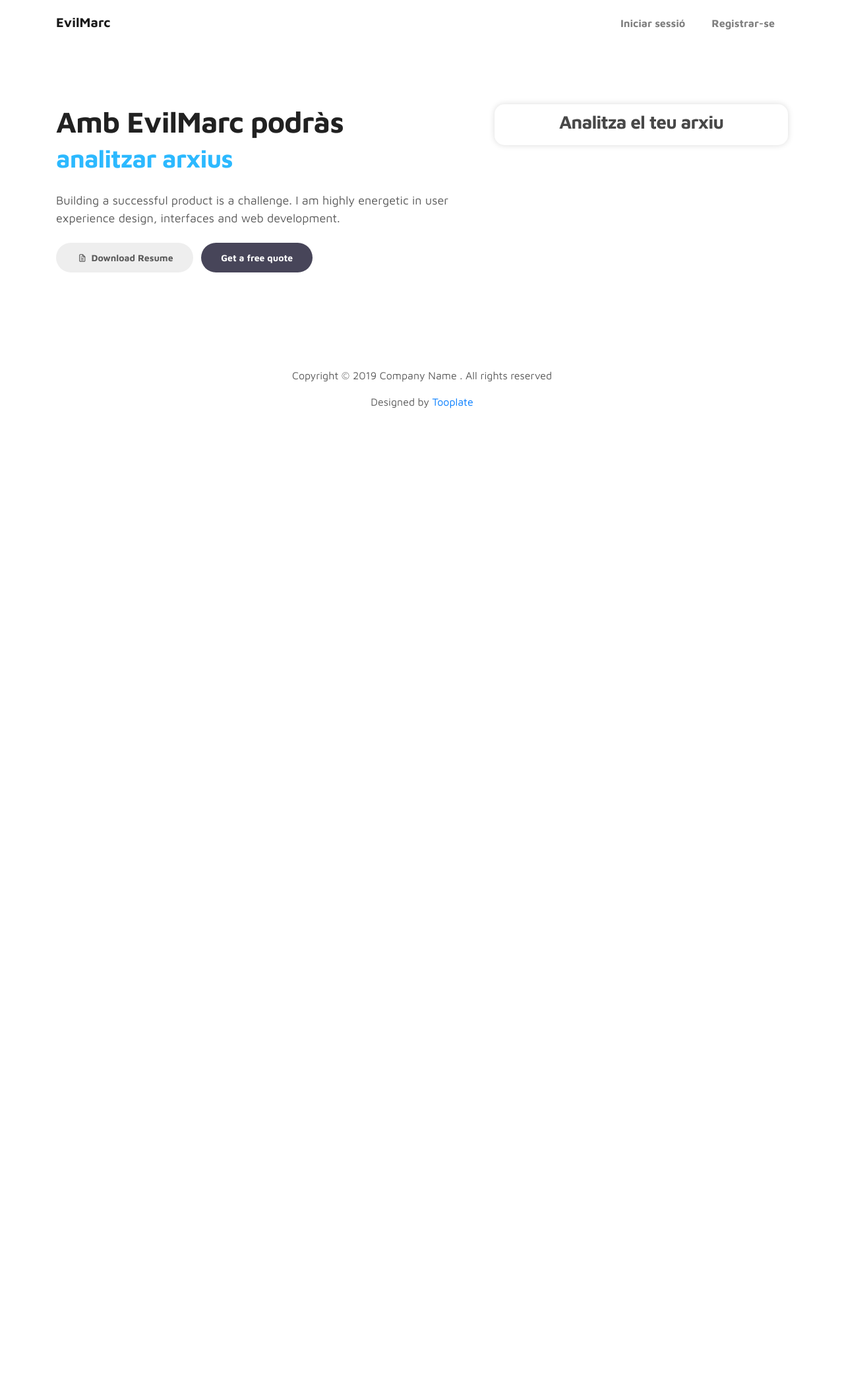
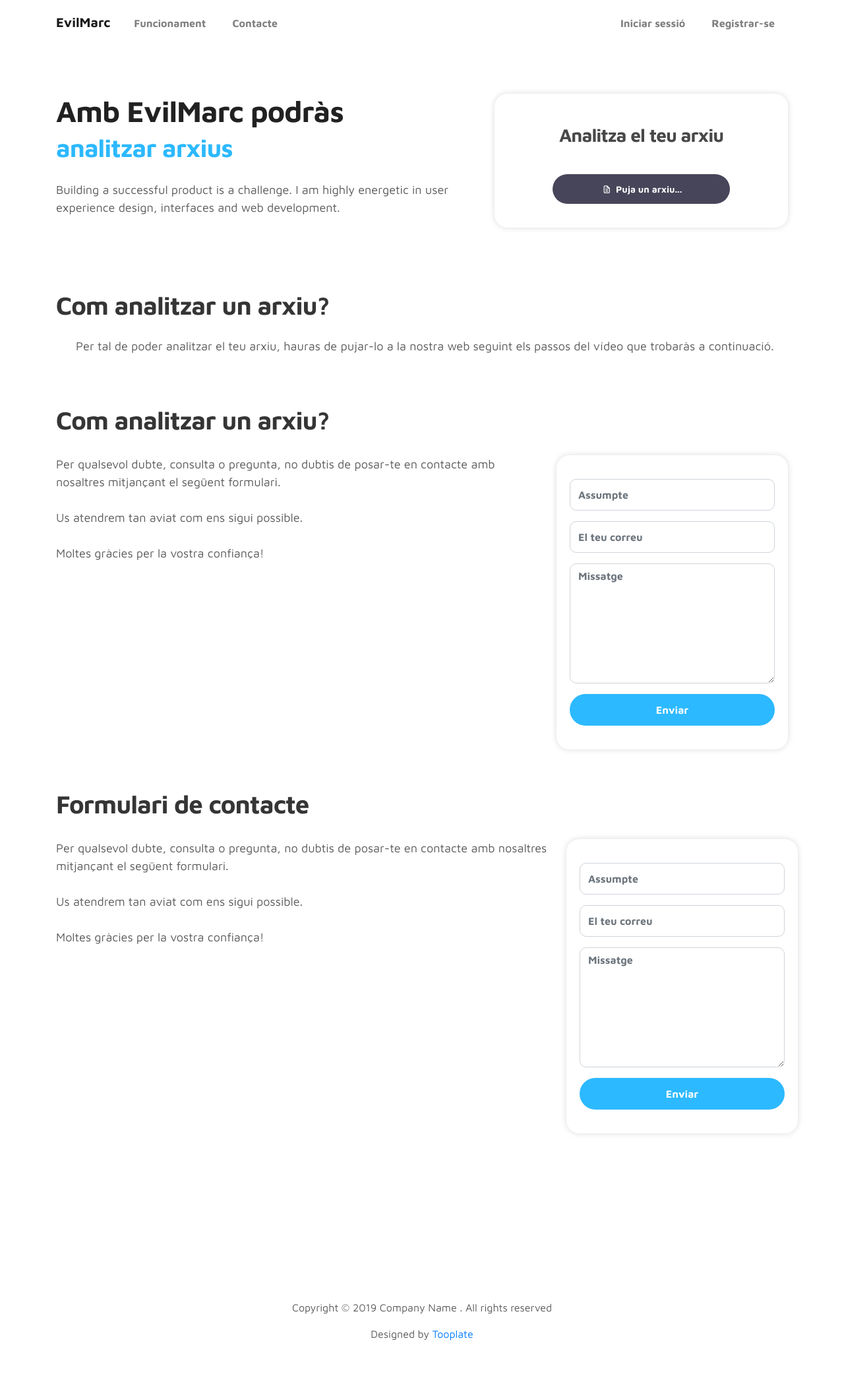
Before and after one commit to mxntse3exe/EvilMarc, a PHP site: page /plantilla.html in a window 1280 px wide. Shown: the whole page at 66% size. Before the commit the page ends 619 px from the top, so only its background shows below. Run offline with PHP 8.4, Linux system fonts and the light colour scheme.

Commit message:
canvis web

```diff
--- a/Plantilla_base/2115_marvel/css/tooplate-style.css
+++ b/Plantilla_base/2115_marvel/css/tooplate-style.css
@@ -14,7 +12,7 @@
 }
 
 .full-screen {
-  padding: 4rem 0;
+  padding: 3rem 0;
 }
 
 .small-text {
@@ -470,14 +324,22 @@
     position: relative;
     bottom: 50px;
   }
+  .text_funcionament {
+    margin-left: 30px;
+  }
 }
+
+@media (max-width: 1270px) {
+  .text_funcionament {
+    margin-left: 30px;
+  }
+}
+
+
 @media (max-width: 991px) {
   .full-screen {
     padding-bottom: 4rem;
-  }
-
-  .color-mode {
-    display: none;
+    padding-top: 2rem;
   }
 
   .about-image {
@@ -567,22 +443,63 @@
     display: inline-block;
     vertical-align: top;
   }
+
+  .text_funcionament {
+    margin-left: 0px;
+  }
+  .funcionament_contents {
+    flex-direction: column-reverse;
+  }
+
 }
 
 
 
-
+.seccio_index {
+  margin-left: 15px;
+  margin-bottom: 60px;
+}
 .pujar_arxius_index {
   background-color: #ffffff;
-  border-radius: 15px;
+  border-radius: 20px;
   box-shadow: 0px 0px 10px rgb(219, 219, 219);
   justify-content: center;
   display: flex;
   align-content: center;
   flex-wrap: wrap;
   margin-top: 24px;
+  height: 90%;
+  flex-direction: column;
 }
-
 .text_analitzar {
   padding: 10px;
 }
+
+
+
+.funcionament_contents {
+  display: flex;
+  margin-top: 25px;
+}
+.text_funcionament {
+  margin-right: 15px;
+}
+.video_funcionament {
+  width: auto;
+}
+
+
+.contact_contents {
+  width: 100%;
+  display: flex;
+  margin-top: 30px;
+
+}
+.contact_formulari {
+  background-color: #ffffff;
+  border-radius: 20px;
+  box-shadow: 0px 0px 10px rgb(219, 219, 219);
+  padding: 20px;
+  width: max-content;
+  display: flex;
+}
--- a/Plantilla_base/2115_marvel/plantilla.html
+++ b/Plantilla_base/2115_marvel/plantilla.html
@@ -1,5 +1,6 @@
 <!doctype html>
 <html lang="en">
+
 <head>
     <meta charset="utf-8">
     <meta name="viewport" content="width=device-width, initial-scale=1, shrink-to-fit=no">
@@ -16,23 +17,25 @@
     <!-- MAIN STYLE -->
     <link rel="stylesheet" href="css/tooplate-style.css">
 
-<!--
+</head>
 
-Tooplate 2115 Marvel
-
-https://www.tooplate.com/view/2115-marvel
-
--->
-  </head>
 <body>
 
     <!-- MENU -->
     <nav class="navbar navbar-expand-sm navbar-light">
         <div class="container">
-            <a class="navbar-brand" href="index.html"> EvilMarc</a>
+            <a class="navbar-brand" href="plantilla.html"> EvilMarc</a>
 
-            <button class="navbar-toggler" type="button" data-toggle="collapse" data-target="#navbarNav" aria-controls="navbarNav" aria-expanded="false"
-                aria-label="Toggle navigation">
+            <ul class="navbar-nav">
+                <li class="nav-item">
+                    <a href="#Funcionament" class="nav-link"><span data-hover="Funcionament">Funcionament</span></a>
+                </li>
+                <li class="nav-item">
+                    <a href="#Contacte" class="nav-link"><span data-hover="Contacte">Contacte</span></a>
+                </li>
+            </ul>
+
+            <button class="navbar-toggler" type="button" data-toggle="collapse" data-target="#navbarNav" aria-controls="navbarNav" aria-expanded="false" aria-label="Toggle navigation">
                 <span class="navbar-toggler-icon"></span>
                 <span class="navbar-toggler-icon"></span>
                 <span class="navbar-toggler-icon"></span>
@@ -51,8 +54,8 @@
         </div>
     </nav>
 
-    <!-- ABOUT -->
-    <section class="about full-screen d-lg-flex justify-content-center align-items-center" id="about">
+    <!-- PUJAR ARXIUS -->
+    <section class="about full-screen d-lg-flex justify-content-center align-items-center">
         <div class="container">
             <div class="row">
 
@@ -62,29 +65,108 @@
                             <span class="mr-2">Amb EvilMarc podràs</span>
                                 <div class="animated-info">
                                     <span class="animated-item">analitzar arxius</span>
-                                    <span class="animated-item">gestionar arxius</span>
-                                    <span class="animated-item">compartir arxius</span>
+                                    <span class="animated-item">gestionar carpetes</span>
+                                    <span class="animated-item">compartir fitxers</span>
                                 </div>
                         </h1>
 
                         <p>Building a successful product is a challenge. I am highly energetic in user experience design, interfaces and web development.</p>
 
-                        <div class="custom-btn-group mt-4">
-                          <a href="#" class="btn mr-lg-2 custom-btn"><i class='uil uil-file-alt'></i> Download Resume</a>
-                          <a href="#contact" class="btn custom-btn custom-btn-bg custom-btn-link">Get a free quote</a>
-                        </div>
+
                     </div>
                 </div>
 
                 <div class="col-lg-5 col-md-12 col-12">
                     <div class="pujar_arxius_index">
                         <h3 class="text_analitzar">Analitza el teu arxiu</h3>
+                        <br>
+                        <a href="www.google.es" class="btn custom-btn custom-btn-bg custom-btn-link"><i class='uil uil-file-alt'></i> Puja un arxiu...</a>
                     </div>
                 </div>
 
             </div>
         </div>
     </section>
+
+
+    <!-- FUNCIONAMENT -->
+
+    <section class="about full-screen d-lg-flex justify-content-center align-items-center">
+        <div class="container">
+            <div class="row">
+                <div class="seccio_index" id="Funcionament">
+                    <h2>Com analitzar un arxiu?</h2>
+                    <div class="funcionament_contents">
+                        <div class="video_funcionament">
+                            <!-- <iframe width="400" height="250" src="https://www.youtube.com/embed/xvFZjo5PgG0?si=OxInnWXff0cEFuFZ" title="YouTube video player" frameborder="0" allow="accelerometer; autoplay; clipboard-write; encrypted-media; gyroscope; picture-in-picture; web-share" referrerpolicy="strict-origin-when-cross-origin" allowfullscreen></iframe> -->
+                        </div>
+                        <div class="text_funcionament">
+                            <p>Per tal de poder analitzar el teu arxiu, hauras de pujar-lo a la nostra web seguint els passos del vídeo que trobaràs a continuació.</p>
+                        </div>
+                    </div>
+                </div>
+
+
+                <div class="seccio_index" id="Funcionament">
+                    <h2>Com analitzar un arxiu?</h2>
+                    <div class="contact_contents">
+                        <div class="contact_text">
+                            <p>Per qualsevol dubte, consulta o pregunta, no dubtis de posar-te en contacte amb nosaltres mitjançant el següent formulari. <br><br> Us atendrem tan aviat com ens sigui possible. <br><br> Moltes gràcies per la vostra confiança!</p>
+                        </div>
+                        <div class="text_funcionament">
+                            <div class="contact-form">
+                                <div class="contact_formulari">
+                                    <form method="post" action="contacte">
+                                        <input class="form-control" type="text" name="assumpte" placeholder="Assumpte">
+                                        <input class="form-control" type="text" name="correu" placeholder="El teu correu">
+                                        <textarea class="form-control" name="mensaje" cols="30" rows="7" placeholder="Missatge"></textarea>
+                                        <input class="form-control submit-btn" type="submit" value="Enviar" name="enviar">
+                                    </form>
+                                </div>
+                            </div>
+                        </div>
+                    </div>
+                </div>
+
+
+    <!-- CONTACTE -->
+                <div class="seccio_index" id="Contacte">
+                    <h2>Formulari de contacte</h2>
+                        <div class="contact_contents">
+
+                            <div class="contact_text">
+                                <p>Per qualsevol dubte, consulta o pregunta, no dubtis de posar-te en contacte amb nosaltres mitjançant el següent formulari. <br><br> Us atendrem tan aviat com ens sigui possible. <br><br> Moltes gràcies per la vostra confiança!</p>
+                            </div>
+
+
+                            <div class="contact-form">
+                                <div class="contact_formulari">
+                                    <form method="post" action="contacte">
+                                        <input class="form-control" type="text" name="assumpte" placeholder="Assumpte">
+                                        <input class="form-control" type="text" name="correu" placeholder="El teu correu">
+                                        <textarea class="form-control" name="mensaje" cols="30" rows="7" placeholder="Missatge"></textarea>
+                                        <input class="form-control submit-btn" type="submit" value="Enviar" name="enviar">
+                                    </form>
+                                </div>
+                            </div>
+
+
+                        </div>
+
+                </div>
+
+
+
+            </div>
+        </div>
+    </section>
+
+
+    </section>
+    <section class="about full-screen d-lg-flex justify-content-center align-items-center" id="Contacte">
+
+    </section>
+
 
     <!-- FOOTER -->
     <footer class="footer py-5">
@@ -110,4 +192,5 @@
     <script src="js/custom.js"></script>
 
 </body>
+
 </html>
```
Also changed, not shown: other parts of Plantilla_base/2115_marvel/css/tooplate-style.css (+19 -151 lines). Lines whose indentation alone changed are shown as unchanged.
